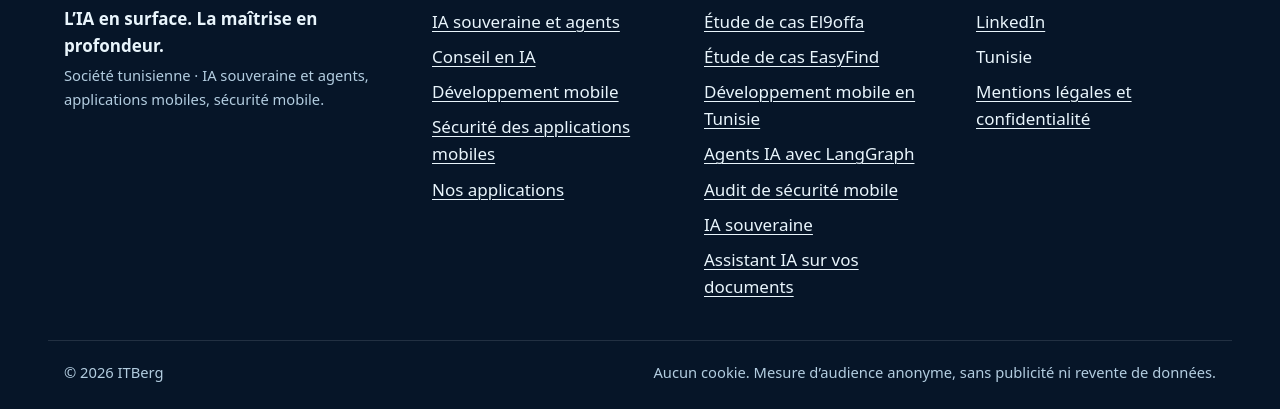
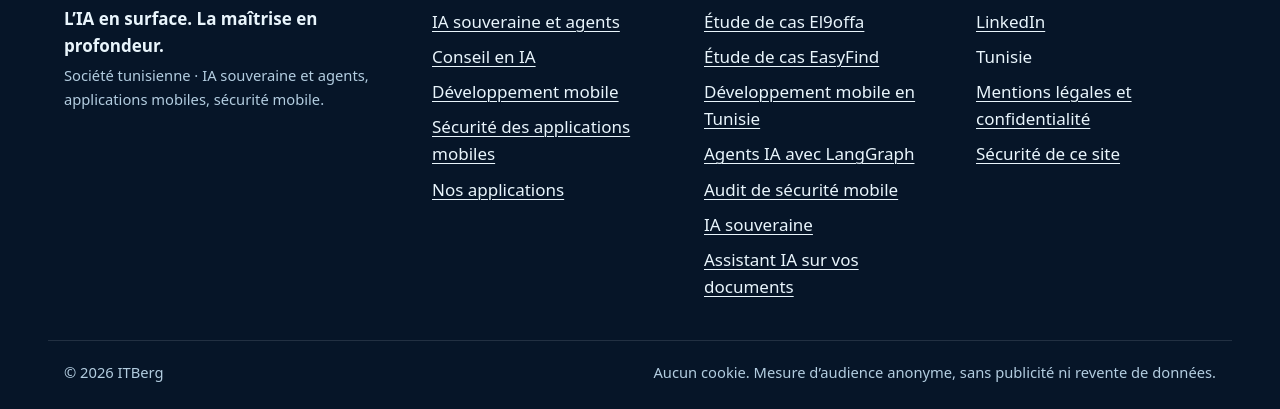
Before and after one commit to slimnamouchi/itberg-site, a plain HTML site: page public/demo-ia.html in a window 1280 px wide. Shown: the part 2748-3157 px from the top of the page. Drawn offline with Linux system fonts and the light colour scheme.

Commit message:
Pied de page : lien « Sécurité de ce site » sur les pages de démo ; commentaires adaptés au nouveau contrôle
Co-Authored-By: Claude Opus 5.5 <noreply@anthropic.com>
Claude-Session: https://claude.ai/code/session_01AVgot6wdWbYLfQgSpjuNTm

```diff
--- a/public/demo-ia.html
+++ b/public/demo-ia.html
@@ -123,7 +123,7 @@
     </nav>
     <div>
       <h2 class="footer-title">Contact</h2>
-      <ul class="footer-links"><li><a href="mailto:contact@itberg.tn">contact@itberg.tn</a></li><li><a href="https://www.linkedin.com/company/itberg/" rel="noopener">LinkedIn</a></li><li>Tunisie</li><li><a href="/mentions-legales">Mentions légales et confidentialité</a></li></ul>
+      <ul class="footer-links"><li><a href="mailto:contact@itberg.tn">contact@itberg.tn</a></li><li><a href="https://www.linkedin.com/company/itberg/" rel="noopener">LinkedIn</a></li><li>Tunisie</li><li><a href="/mentions-legales">Mentions légales et confidentialité</a></li><li><a href="/securite-du-site">Sécurité de ce site</a></li></ul>
     </div>
   </div>
   <div class="wrap footer-bottom">
--- a/public/js/demo-ia.js
+++ b/public/js/demo-ia.js
@@ -6,7 +6,7 @@
      2. ramener français, arabe et arabizi à une « forme pivot » commune, faite des consonnes ;
      3. relier les mots des trois écritures par un petit lexique ;
      4. tolérer les fautes avec une distance d'édition.
-   Compatible avec une CSP stricte et Trusted Types : pas d'eval, pas d'innerHTML. */
+   Compatible avec une CSP stricte et Trusted Types : aucun code évalué, aucun HTML injecté (textContent et createElement seulement). */
 (function () {
   "use strict";
 
--- a/public/js/piege-agent.js
+++ b/public/js/piege-agent.js
@@ -2,7 +2,7 @@
    Agent SIMULÉ, entièrement dans votre navigateur : pas de modèle de langage, pas de réseau.
    Les réponses suivent des règles écrites pour montrer, en petit, pourquoi un seul filtre ne suffit pas
    et ce qu'apporte un harnais complet (moindre privilège, contrôle de sortie, validation humaine).
-   Compatible CSP stricte et Trusted Types : pas d'eval, pas d'innerHTML. */
+   Compatible CSP stricte et Trusted Types : aucun code évalué, aucun HTML injecté (textContent et createElement seulement). */
 (function () {
   "use strict";
 
```
Also changed, not shown: public/piege-agent.html (+1 -1 lines).
